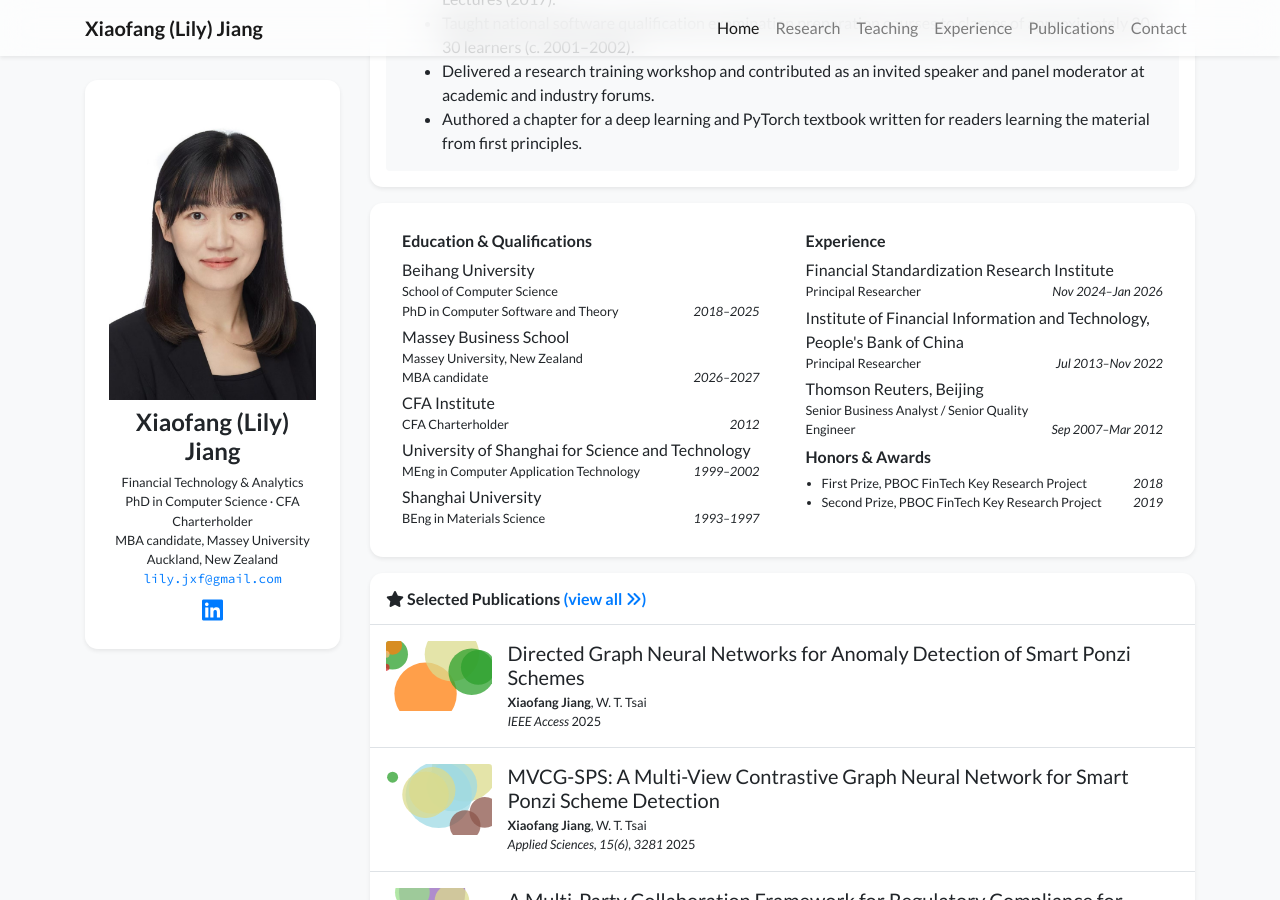
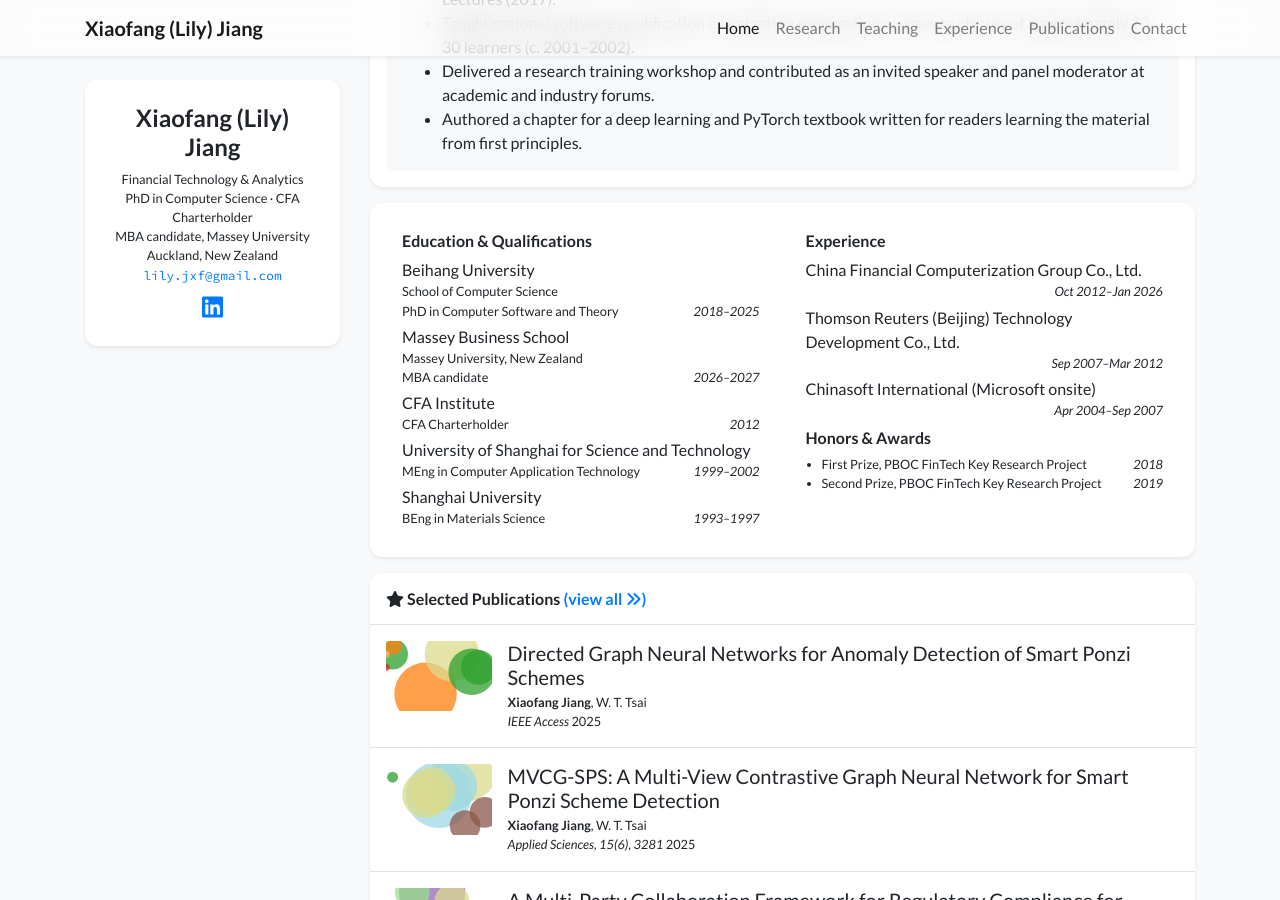
Before and after one commit to jxfgh/jxfgh.github.io, a Jekyll site: the page built from index.html, in a window 1280 px wide and 900 px high, scrolled down 1009 px. Built offline with Jekyll 4.4.1, drawn with Linux system fonts in a browser that asks for light colours; nearby versions of some CDN libraries; a style sheet for code colours, icons or effects is not loaded; some of the changed lines change nothing that is shown.

Commit message:
Add files via upload

```diff
--- a/_data/profile.yml
+++ b/_data/profile.yml
@@ -1,6 +1,3 @@
-portrait_url: "/assets/images/photos/lily.jpg"
-portrait_caption: "Xiaofang (Lily) Jiang"
-
 primary_name: "Xiaofang (Lily) Jiang"
 secondary_name: "PhD, CFA"
 navbar_name: "Xiaofang (Lily) Jiang"
@@ -40,15 +37,39 @@
     date: 1993–1997
 
 experience:
-  - name: Financial Standardization Research Institute
-    position: Principal Researcher
-    date: Nov 2024–Jan 2026
-  - name: Institute of Financial Information and Technology, People's Bank of China
-    position: Principal Researcher
-    date: Jul 2013–Nov 2022
-  - name: Thomson Reuters, Beijing
-    position: Senior Business Analyst / Senior Quality Engineer
+  - name: China Financial Computerization Group Co., Ltd.
+    location: Beijing
+    date: Oct 2012–Jan 2026
+    description: The People's Bank of China's state-owned technology and research group. The roles below were successive positions within the group.
+    roles:
+      - position: Principal Researcher
+        department: Financial Standardization Research Institute
+        date: Nov 2024–Jan 2026
+        summary: Led preliminary research toward a machine-readable sustainability disclosure taxonomy, coordinated international standards research and expert working groups, and researched AI-driven fraud detection and financial risk analytics.
+      - position: Principal Researcher
+        department: Strategy Planning Department
+        date: Nov 2022–Nov 2024
+        summary: Established the department's operating model and workflows, designed a group-wide KPI and target-responsibility framework, and led strategy and market research supporting annual operating plans.
+      - position: Principal Researcher
+        department: Institute of Financial Information and Technology
+        date: Jul 2013–Nov 2022
+        summary: Led research on AI, financial big data and blockchain; contributed to national cybersecurity and informatisation planning; and led bureau-level projects through completion.
+      - position: Senior Requirements Manager
+        department: Development Department
+        date: Oct 2012–Jul 2013
+        summary: Managed requirements for central bank systems and led the requirements team for the second-generation Currency and Gold/Silver Management Information System.
+  - name: Thomson Reuters (Beijing) Technology Development Co., Ltd.
+    location: Beijing
     date: Sep 2007–Mar 2012
+    roles:
+      - position: Senior Business Analyst / Senior Quality Engineer
+        summary: Translated client requirements into specifications for financial-market products, led the Fixed Income group in the Bridge initiative, and worked as a senior business analyst on Reuters Eikon.
+  - name: Chinasoft International (Microsoft onsite)
+    location: Beijing
+    date: Apr 2004–Sep 2007
+    roles:
+      - position: Senior SDET / Team Leader
+        summary: Built distributed test environments and automated testing frameworks for web services, coordinating with Microsoft teams in Redmond.
 
 awards:
   - name: First Prize, PBOC FinTech Key Research Project
```
